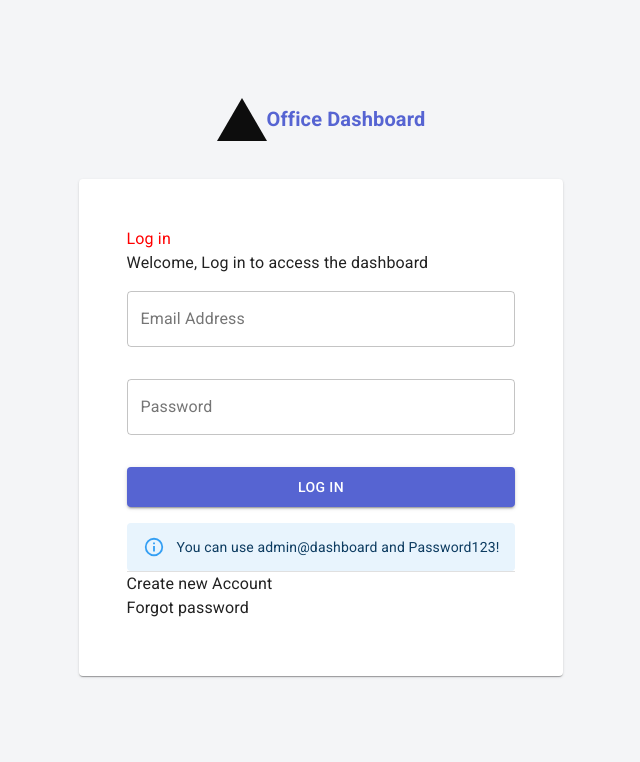
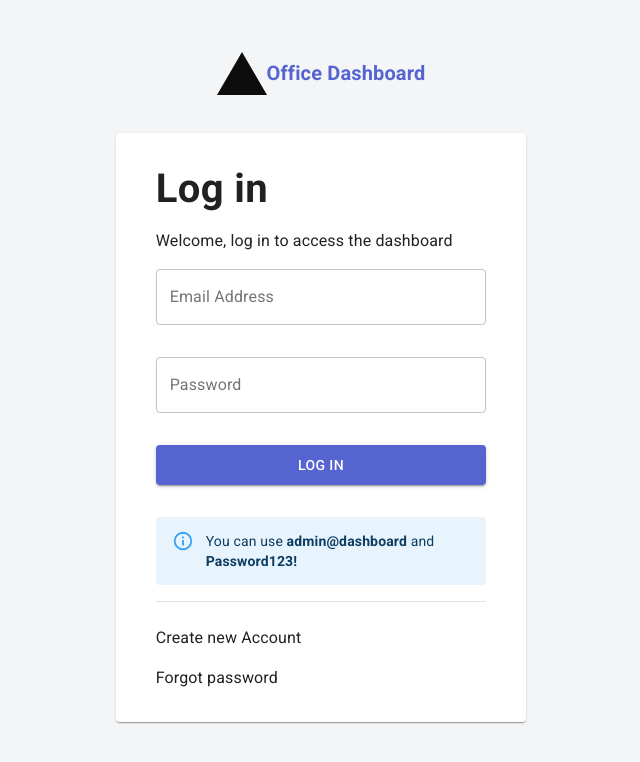
Before and after one commit to BisiDavi/dashboard, a Next.js app: page /auth/login in a window 1280 px wide. Shown: the top 762 px of the page, without its empty margins (319-959 px from the left). Built offline with nearby package versions, Linux system fonts and the light colour scheme.

Commit message:
style updated

```diff
--- a/components/Loginform.tsx
+++ b/components/Loginform.tsx
@@ -9,7 +9,7 @@ import { authFormStyles } from "@styles/Authform.style";
 export default function Loginform() {
   const recoveryContent = {
     title: "Log in",
-    text: "Welcome, Log in to access the dashboard",
+    text: "Welcome, log in to access the dashboard",
   };
   const links = [
     { name: "Create new Account", link: "/auth/register" },
@@ -24,6 +24,7 @@ export default function Loginform() {
         <TextField
           variant="outlined"
           type="email"
+          fullWidth
           name="email"
           className={classes.input}
           label="Email Address"
@@ -36,10 +37,10 @@ export default function Loginform() {
           label="Password"
         />
         <Button variant="contained">Log In</Button>
-        <Alert severity="info">
-          You can use admin@dashboard and Password123!
+        <Alert className={classes.alert} severity="info">
+          You can use <b>admin@dashboard</b> and <b>Password123!</b>
         </Alert>
-        <Divider />
+        <Divider className={classes.divider} />
         {links.map((item, index) => (
           <Link href={item.link} key={index} passHref>
             <Typography component="a">{item.name}</Typography>
--- a/layouts/Authlayout.tsx
+++ b/layouts/Authlayout.tsx
@@ -16,14 +16,16 @@ export default function Authlayout({
         <title>{title} | Awesome Dashboard</title>
       </Head>
       <CssBaseline />
-      <Grid container>
-        <Container className={classes.container} maxWidth="xl">
-          <Grid className={classes.authGrid} item>
+      <Container className={classes.container} maxWidth="xl">
+        <Grid container className={classes.gridContainer}>
+          <Grid className={classes.authGrid} item xs={4}>
             <Logo />
-            <Grid className={classes.content} item>{children}</Grid>
+            <Grid className={classes.content} item>
+              {children}
+            </Grid>
           </Grid>
-        </Container>
-      </Grid>
+        </Grid>
+      </Container>
     </>
   );
 }
--- a/pages/_document.tsx
+++ b/pages/_document.tsx
@@ -11,6 +11,12 @@ export default class MyDocument extends Document {
           <link
             rel="stylesheet"
             href="https://fonts.googleapis.com/css?family=Roboto:300,400,500,700&display=swap"
+          />
+          <link rel="preconnect" href="https://fonts.googleapis.com" />
+          <link rel="preconnect" href="https://fonts.gstatic.com" crossOrigin />
+          <link
+            href="https://fonts.googleapis.com/css2?family=Lato:wght@100;300;400&family=Nunito:wght@400;700&display=swap"
+            rel="stylesheet"
           />
         </Head>
         <body>
--- a/styles/AuthCard.style.ts
+++ b/styles/AuthCard.style.ts
@@ -2,16 +2,24 @@ import { makeStyles } from "@material-ui/core";
 
 export const authCardStyles = makeStyles((theme) => ({
   card: {
-    padding: theme.spacing(4),
+    paddingLeft: theme.spacing(3),
+    paddingRight: theme.spacing(3),
+    width: "100%",
   },
   header: {
     display: "flex",
     alignItems: "center",
+    fontFamily: "Nunito",
     justifyContent: "space-between",
     "& div": {
       flexDirection: "column",
       "& h1": {
-        color: "red",
+        fontSize: theme.spacing(5),
+        lineHeight: theme.spacing(1) * 0.25,
+        fontWeight: "bold",
+      },
+      "& p": {
+        fontSize: theme.spacing(2),
       },
     },
   },
--- a/styles/Authform.style.ts
+++ b/styles/Authform.style.ts
@@ -5,10 +5,13 @@ export const authFormStyles = makeStyles((theme) => ({
   input: {
     marginTop: theme.spacing(2),
     marginBottom: theme.spacing(2),
+    width: "100%",
   },
   form: {
     display: "flex",
     flexDirection: "column",
+    width: "100%",
+
     "& button": {
       backgroundColor: colors.blue,
       color: "white",
@@ -16,17 +19,28 @@ export const authFormStyles = makeStyles((theme) => ({
       marginBottom: theme.spacing(2),
       padding: theme.spacing(1),
     },
+
     "& button:hover": {
       backgroundColor: colors.darkBlue,
     },
+
+    "& a": {
+      marginTop: theme.spacing(1),
+      marginBottom: theme.spacing(1),
+    },
+    "& a:hover": {
+      color: colors.red,
+    },
   },
-}));
-
-export const registerformStyles = makeStyles((theme) => ({
-  input: {
+  alert: {
     marginTop: theme.spacing(2),
     marginBottom: theme.spacing(2),
   },
+  divider: {
+    marginBottom: theme.spacing(2),
+  },
+  conditions: {
+    display: "flex",
+    alignItems: "center",
+  },
 }));
-
-export const loginFormStyles = makeStyles({});
--- a/styles/Authlayout.style.ts
+++ b/styles/Authlayout.style.ts
@@ -8,7 +8,7 @@ export const AuthStyles = makeStyles((theme) => ({
     margin: "auto",
     flexDirection: "column",
     alignItems: "center",
-    justifyContent: "space-evenly",
+    justifyContent: "center",
   },
   "& h1": {
     textAlign: "center",
@@ -16,10 +16,14 @@ export const AuthStyles = makeStyles((theme) => ({
   content: {
     marginTop: theme.spacing(4),
     marginBottom: theme.spacing(4),
+    width: "100%",
   },
   authGrid: {
     display: "flex",
     flexDirection: "column",
     alignItems: "center",
   },
+  gridContainer: {
+    justifyContent: "center",
+  },
 }));
--- a/styles/colors.styles.ts
+++ b/styles/colors.styles.ts
@@ -1,4 +1,5 @@
 export const colors = {
   blue: "rgb(86, 100, 210)",
   darkBlue: "rgb(60, 70, 147)",
+  red:'red'
 };
--- a/styles/globals.css
+++ b/styles/globals.css
@@ -2,8 +2,7 @@ html,
 body {
   padding: 0;
   margin: 0;
-  font-family: -apple-system, BlinkMacSystemFont, Segoe UI, Roboto, Oxygen,
-    Ubuntu, Cantarell, Fira Sans, Droid Sans, Helvetica Neue, sans-serif;
+  font-family: "Nunito", "Lato", Helvetica Neue, sans-serif;
 }
 
 a {
```
Also changed, not shown: components/Passwordrecoveryform.tsx (+8 -1 lines), components/Registerform.tsx (+12 -8 lines).
